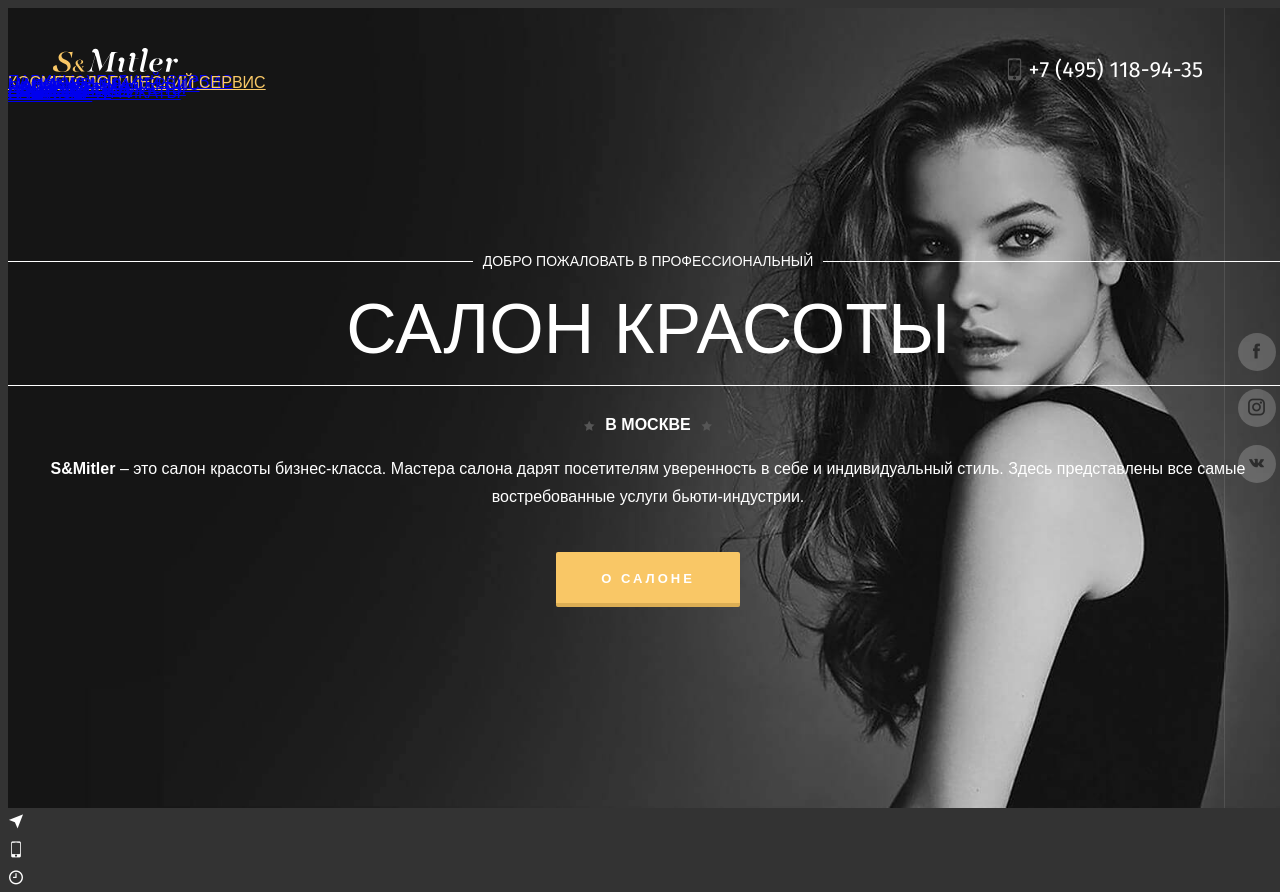
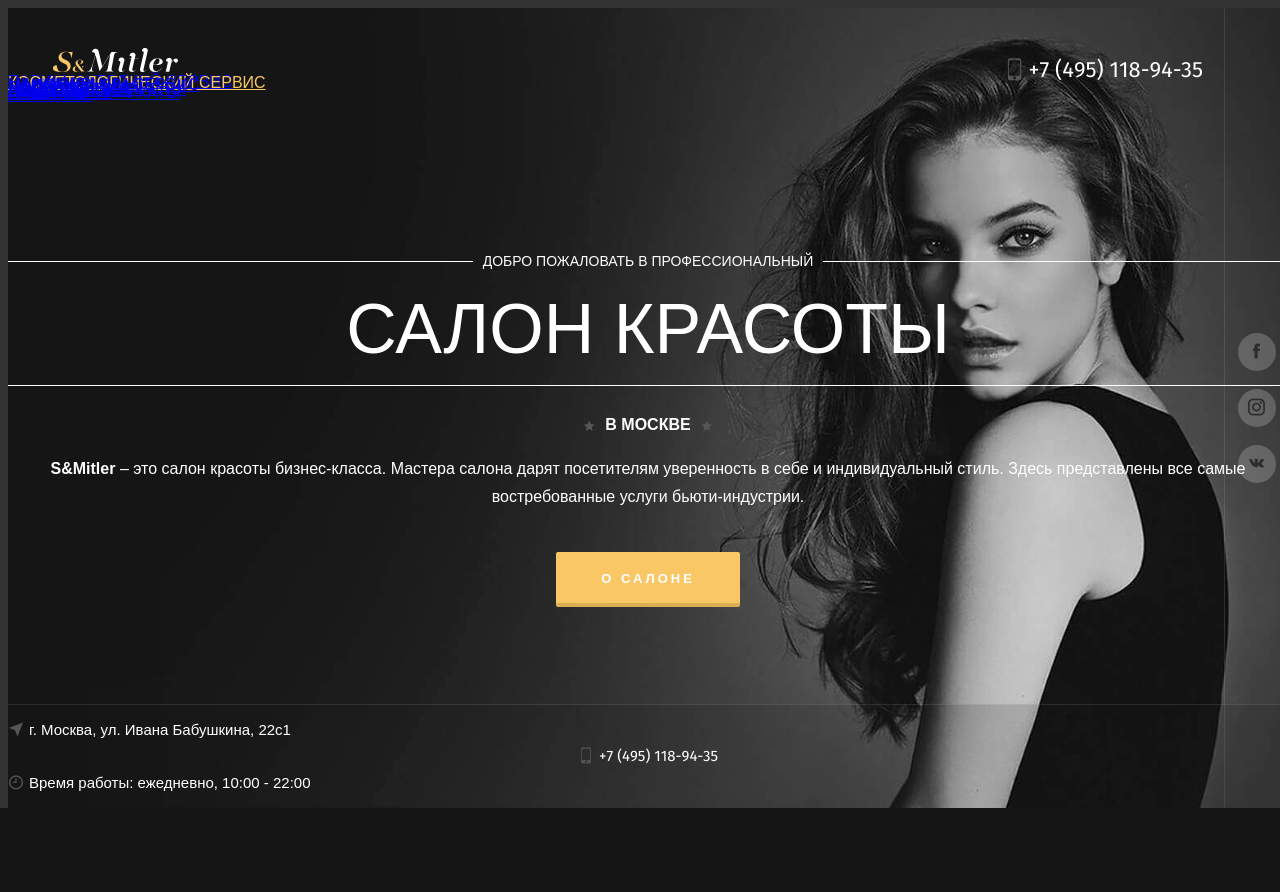
Before and after one commit to NickolasDzR/Smiller, a Node project: template src/views/index.pug in a window 1280 px wide. After the commit the page ends 808 px from the top, so only its background shows below. Run offline with Node 20 templates, Linux system fonts and the light colour scheme; the template is opened without the code that fills it, so the values that code supplies are empty; style sheets or scripts are compiled from the project's sources; some libraries are stand-ins or nearby versions.

Commit message:
header commit

```diff
--- a/src/blocks/modules/my-header/my-header.pug
+++ b/src/blocks/modules/my-header/my-header.pug
@@ -46,7 +46,7 @@ mixin my-header()
         div.flex-center
           div.container
             div.row
-              div.col-sm-7
+              div.col-sm-7.col-md-8.col-sm-12
                 div.header-composition
                   div.welcome
                     p
@@ -56,7 +56,7 @@ mixin my-header()
                       | Салон красоты
                     strong.city
                       i.icon.icofont-star
-                      | В МОСКВЕ
+                      | В МОCКВЕ
                       i.icon.icofont-star
                   p.about-saloon
                     span
@@ -79,9 +79,13 @@ mixin my-header()
       div.container-contacts
         div.container
           div.row
-            div.col-md-4
-              i.icofont-location-arrow
-            div.col-md-4
-              i.icofont-ui-touch-phone
-            div.col-md-4
-              i.icofont-clock-time
+            div.col-xl-4.col-lg-6.col-md-12.col-sm-12
+              i.icon.icofont-location-arrow
+              | г. Москва, ул. Ивана Бабушкина, 22с1
+            div.col-xl-4.col-lg-6.col-md-12.col-sm-12
+              div.phone-h
+                i.icon.icofont-ui-touch-phone
+                | +7 (495) 118-94-35
+            div.col-xl-4.d-none.d-xl-block
+              i.icon.icofont-clock-time
+              | Время работы: ежедневно, 10:00 - 22:00
--- a/src/blocks/modules/my-header/my-header.scss
+++ b/src/blocks/modules/my-header/my-header.scss
@@ -236,3 +236,23 @@
     }
 }
 }
+
+.container-contacts {
+  position: absolute;
+  bottom: 0;
+  left: 0;
+  width: 100%;
+  border-top: rgba(#fff, .1) 1px solid;
+  padding: 12px 0;
+  background-color: rgba(#151515, .15);
+  .icon {
+    margin-right: 5px;
+    font-size: 16px;
+    color: #555;
+  }
+}
+
+.phone-h {
+  font-family: $Fira-Sans, sans-serif;
+  text-align: center;
+}
--- /dev/null
+++ b/src/styles/helpers/_media.scss
@@ -0,0 +1,36 @@
+@import "variables";
+
+// Medium devices (tablets, 768px and up)
+@media (min-width: 768px) {
+    .phone-h {
+        text-align: left;
+    }
+
+    .welcome {
+        h1 {
+            font-size: 54px;
+        }
+    }
+ }
+
+// Large devices (desktops, 992px and up)
+@media (min-width: 992px) {
+    .welcome {
+        h1 {
+            font-size: 48px;
+        }
+    }
+ }
+
+// Extra large devices (large desktops, 1200px and up)
+@media (min-width: 1200px) {
+    .welcome {
+    h1 {
+        font-size: 64px;
+    }
+}
+
+    .container-contacts {
+        font-size: 15px;
+    }
+ }
--- a/src/styles/main.scss
+++ b/src/styles/main.scss
@@ -1,5 +1,6 @@
 @import "helpers/variables";
-@import "helpers/mixins";
+@import "helpers/media";
+@import "helpers/media";
 @import "helpers/functions";
 @import "vendor/libs";
 @import "base/fonts";
--- a/src/styles/vendor/_libs.scss
+++ b/src/styles/vendor/_libs.scss
@@ -1,4 +1,4 @@
 @import "import/normalize";
-@import "../../../node_modules/bootstrap/scss/bootstrap-grid";
+@import "../../../node_modules/bootstrap/scss/bootstrap.scss";
 @import "../../../node_modules/jquery.mmenu/dist/jquery.mmenu.all";
 @import "../../../node_modules/hamburgers/dist/hamburgers.min";
```
